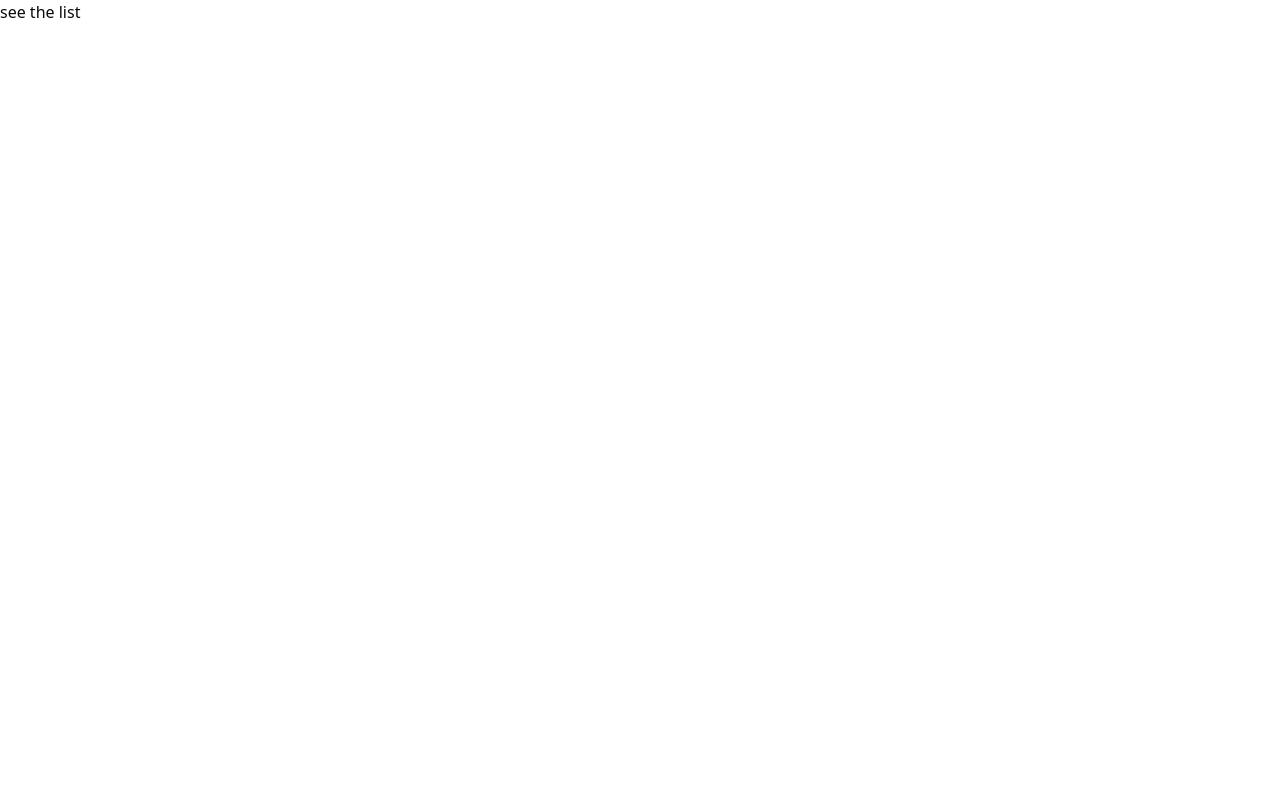
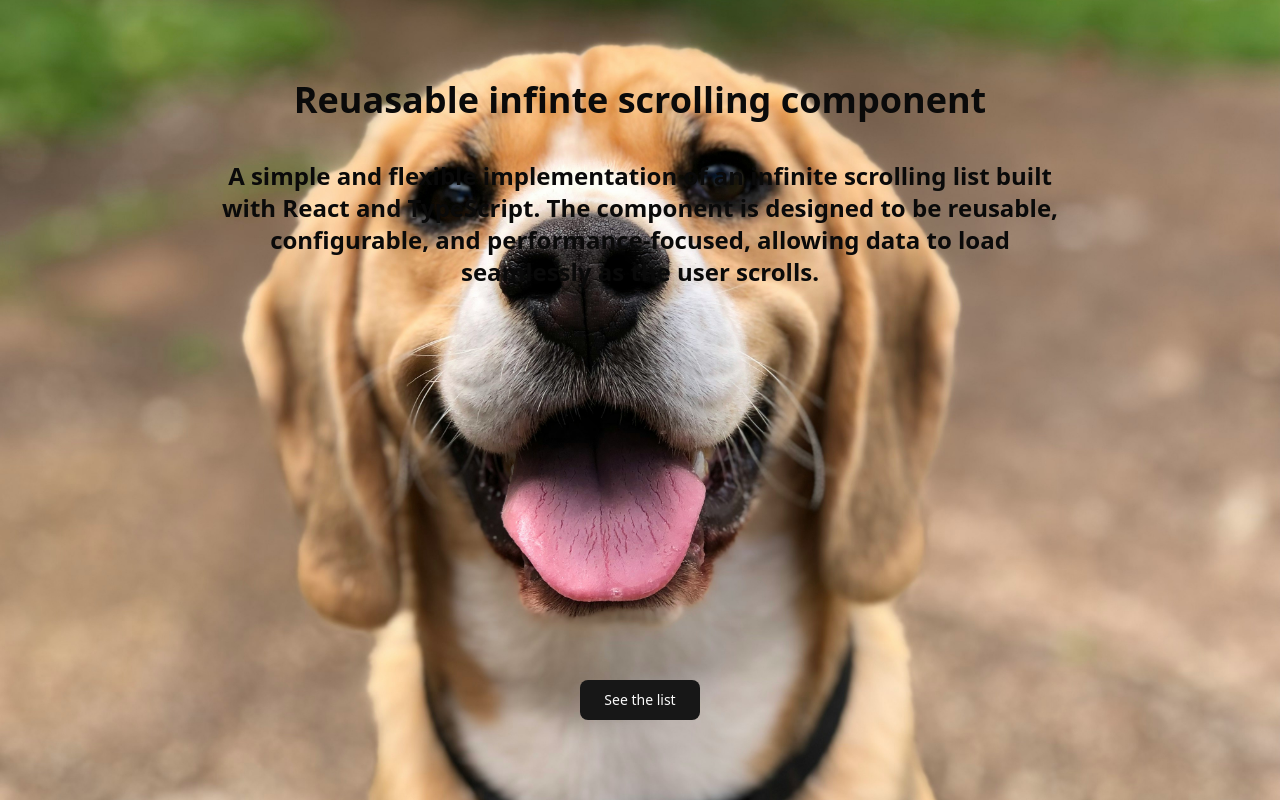
Before and after one commit to AhmedHesham303/Softigita-Evaluation-Task, a React (Vite) app in the folder Evaluation/: page / in a window 1280 px wide. Built offline with nearby package versions, Linux system fonts and the light colour scheme.

Commit message:
finished landing page design

```diff
--- /dev/null
+++ b/Evaluation/src/features/dispalyer/components/Content.tsx
@@ -0,0 +1,20 @@
+import { cn } from "@/lib/utils";
+
+export default function Content({
+  contentText,
+  contentClassName,
+}: {
+  contentText: string;
+  contentClassName?: string;
+}) {
+  return (
+    <h2
+      className={cn(
+        "text-2xl font-semibold text-wrap max-sm:text-xl",
+        contentClassName,
+      )}
+    >
+      {contentText}
+    </h2>
+  );
+}
--- a/Evaluation/src/features/dispalyer/components/InfiniteList.tsx
+++ b/Evaluation/src/features/dispalyer/components/InfiniteList.tsx
@@ -2,8 +2,9 @@ import ListItem from "./ListItem";
 import type { Breed } from "../types/breeds";
 import Spinner from "@/components/common/Spinner";
 import { useEffect, useRef, useState } from "react";
-import { useGetBreeds } from "../hooks/useGetBreeds";
+// import { useGetBreeds } from "../hooks/useGetBreeds";
 import { BREEDS_URL } from "../constants";
+import { addPaginationToUrl } from "@/lib/addPaginationToUrl";
 
 // type InfiniteListProps = {
 //   items: Breed[];
@@ -11,26 +12,40 @@ import { BREEDS_URL } from "../constants";
 //   error: Error | null;
 // };
 export default function InfiniteList() {
-  // items,
-  // isLoading,
-  // error,
-  const size = "5";
+  const [breeds, setBreeds] = useState<Breed[]>([]);
+  const [total, setTotal] = useState(0);
+  const [isLoading, setIsLoading] = useState(false);
+  const [error, setError] = useState<Error | null | boolean>(null);
+
+  const size = "30";
   const [page, setPage] = useState("1");
-  const {
-    breeds: items,
-    isLoading,
-    error,
-    total,
-  } = useGetBreeds({ url: BREEDS_URL, page, size });
-  const [dataToFetch, setDataToFetch] = useState(items);
+
+  // const {
+  //   breeds: items,
+  //   isLoading,
+  //   error,
+  //   total,
+  // } = useGetBreeds({ url: BREEDS_URL, page, size });
 
   const spinnerRef = useRef<HTMLDivElement>(null);
+  // const [accumulatedData, setAccumulativeData] = useState(items);
+  console.log(breeds, "items");
+  // console.log(accumulatedData, "accum data");
+
+  const [isSpinnerRefVisible, setIsSpinnerRefVisible] = useState(false);
   const [isIntersecting, setIsIntersecting] = useState(false);
   const [hasMore, setHasMore] = useState(false);
-  useEffect(() => {
-    if (items.length > 0) {
-      setDataToFetch((prev) => {
-        const newData = [...prev, items];
+  const fetchBreeds = async () => {
+    try {
+      setIsLoading(true);
+      setError(false);
+      const paginatedUrl = addPaginationToUrl({ url: BREEDS_URL, page, size });
+      const resBreeds = await fetch(paginatedUrl);
+      const res = await resBreeds.json();
+      setTotal(res.meta.pagination.records);
+
+      setBreeds((prev) => {
+        const newData = [...prev, ...res.data];
         if (newData.length < total) {
           setHasMore(true);
         } else {
@@ -38,10 +53,47 @@ export default function InfiniteList() {
         }
         return newData;
       });
-    } else {
+    } catch {
+      setError(true);
+      setHasMore(false);
+    } finally {
+      setIsLoading(false);
+    }
+  };
+  useEffect(() => {
+    fetchBreeds();
+  }, [page]);
+  // useEffect(() => {
+
+  //     .catch((err) => {
+
+  //     })
+  //     .finally(() => {
+
+  //     });
+  // }, [page]);
+  // useEffect(() => {
+  //   if (items.length > 0) {
+  //     setDataToFetch((prev) => {
+  //       const newData = [...prev, items];
+  //       if (newData.length < total) {
+  //         setHasMore(true);
+  //       } else {
+  //         setHasMore(false);
+  //       }
+  //       return newData;
+  //     });
+  //   } else {
+  //     setHasMore(false);
+  //   }
+  // }, [page]);
+
+  useEffect(() => {
+    if (breeds.length < total) setHasMore(true);
+    else {
       setHasMore(false);
     }
-  }, [page]);
+  }, [breeds]);
 
   useEffect(() => {
     const observer = new IntersectionObserver(
@@ -60,18 +112,15 @@ export default function InfiniteList() {
     return () => {
       if (spinnerRef.current) observer.unobserve(spinnerRef.current);
     };
-  }, [spinnerRef]);
+  }, [isSpinnerRefVisible]);
   useEffect(() => {
-    if (isIntersecting) {
+    if (hasMore && isIntersecting) {
       setPage(String(Number(page) + 1));
-      useGetBreeds({ url: BREEDS_URL, page, size });
     }
   }, [isIntersecting]);
-  console.log(isIntersecting);
-  console.log("data to fetch ", dataToFetch);
   return (
     <div className="flex py-16 justify-between items-center flex-col my-auto">
-      {isLoading ? (
+      {isLoading && !hasMore ? (
         <Spinner />
       ) : error ? (
         <p>!error</p>
@@ -79,17 +128,25 @@ export default function InfiniteList() {
         <div>
           {
             <ul className=" flex justify-between items-center flex-col gap-1">
-              {dataToFetch.map((breed: Breed) => (
+              {breeds.map((breed: Breed) => (
                 <ListItem key={breed.id}>{breed.attributes?.name}</ListItem>
               ))}
             </ul>
           }
         </div>
       )}
-      {hasMore && (
-        <div ref={spinnerRef} className="mt-16">
+      {hasMore ? (
+        <div
+          ref={(el) => {
+            spinnerRef.current = el;
+            setIsSpinnerRefVisible((prev) => !prev);
+          }}
+          className="mt-16"
+        >
           <Spinner />
         </div>
+      ) : (
+        !isLoading && <div>no more data</div>
       )}
     </div>
   );
--- /dev/null
+++ b/Evaluation/src/features/dispalyer/components/Title.tsx
@@ -0,0 +1,15 @@
+import { cn } from "@/lib/utils";
+
+export default function Title({
+  titleText,
+  titleClassName,
+}: {
+  titleText: string;
+  titleClassName?: string;
+}) {
+  return (
+    <h1 className={cn("text-4xl font-bold max-sm:text-3xl", titleClassName)}>
+      {titleText}
+    </h1>
+  );
+}
--- a/Evaluation/src/features/dispalyer/hooks/useGetBreeds.ts
+++ b/Evaluation/src/features/dispalyer/hooks/useGetBreeds.ts
@@ -28,7 +28,7 @@ export const useGetBreeds = ({
       .finally(() => {
         setIsLoading(false);
       });
-  }, [url]);
+  }, [url, page]);
 
   return { breeds, isLoading, error, total };
 };
--- a/Evaluation/src/index.css
+++ b/Evaluation/src/index.css
@@ -45,6 +45,7 @@
 }
 
 :root {
+  --hero-bg: url("./assets//images//background.jpg");
   --radius: 0.625rem;
   --background: oklch(1 0 0);
   --foreground: oklch(0.145 0 0);
--- a/Evaluation/src/pages/LandingPage.tsx
+++ b/Evaluation/src/pages/LandingPage.tsx
@@ -1,5 +1,23 @@
-import { Link } from "react-router";
-
+import { Button } from "@/components/ui/button";
+import Content from "@/features/dispalyer/components/Content";
+import Title from "@/features/dispalyer/components/Title";
+import { useNavigate } from "react-router";
 export default function LandingPage() {
-  return <Link to={"/breed"}>see the list</Link>;
+  const navigate = useNavigate();
+  return (
+    <div className="bg-(image:--hero-bg) bg-cover bg-center h-screen flex justify-between items-center  p-20 w-full text-center">
+      <div className="flex items-center justify-between mx-auto w-3/4  flex-col  h-full ">
+        <div className="flex flex-col items-center gap-10">
+          <Title titleText="Reuasable infinte scrolling component" />
+          <Content
+            contentText="A simple and flexible implementation of an infinite scrolling list built with React and TypeScript.
+The component is designed to be reusable, configurable, and performance-focused, allowing data to load seamlessly as the user scrolls."
+          />
+        </div>
+        <Button onClick={() => navigate("/breed")} className=" " size={"lg"}>
+          See the list
+        </Button>
+      </div>
+    </div>
+  );
 }
```
Also changed, not shown: Evaluation/src/assets/images/background.jpg (added).
